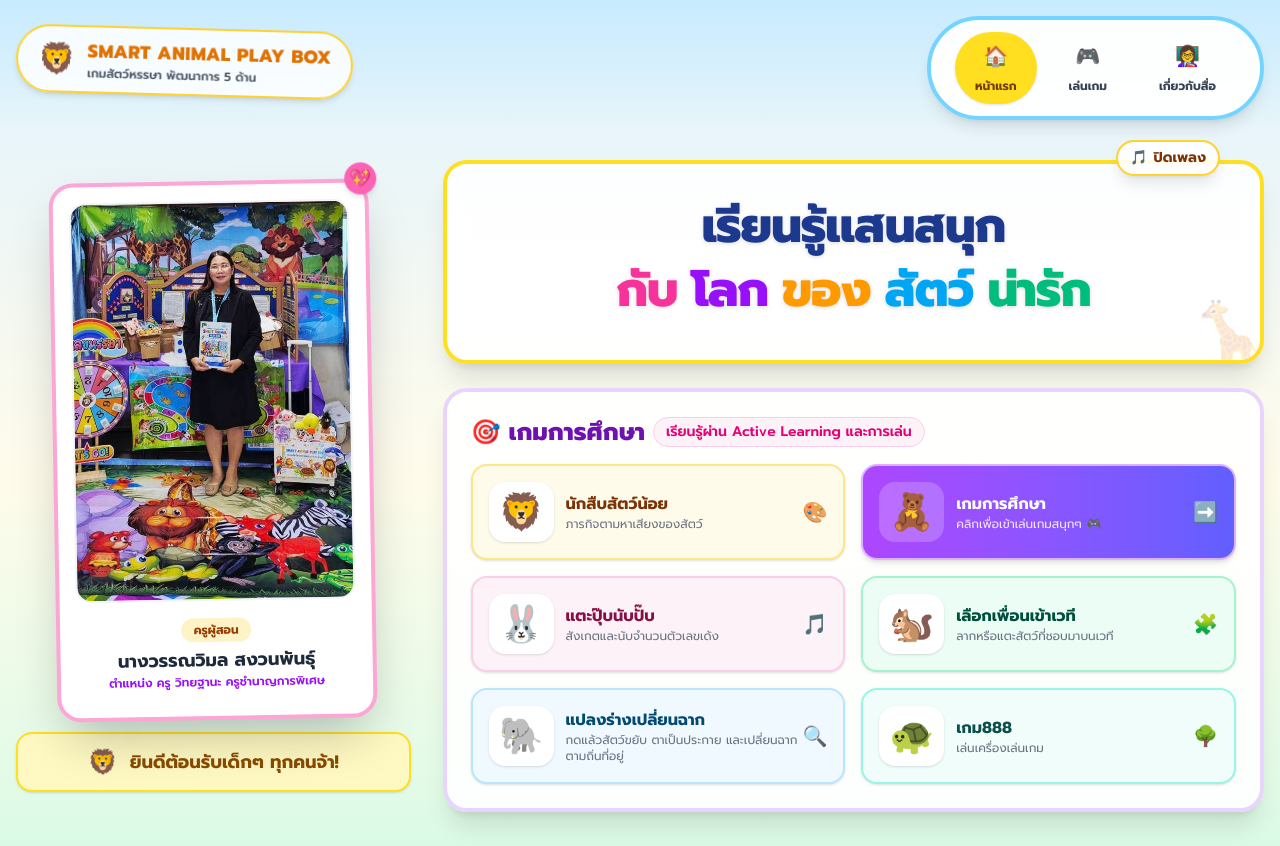
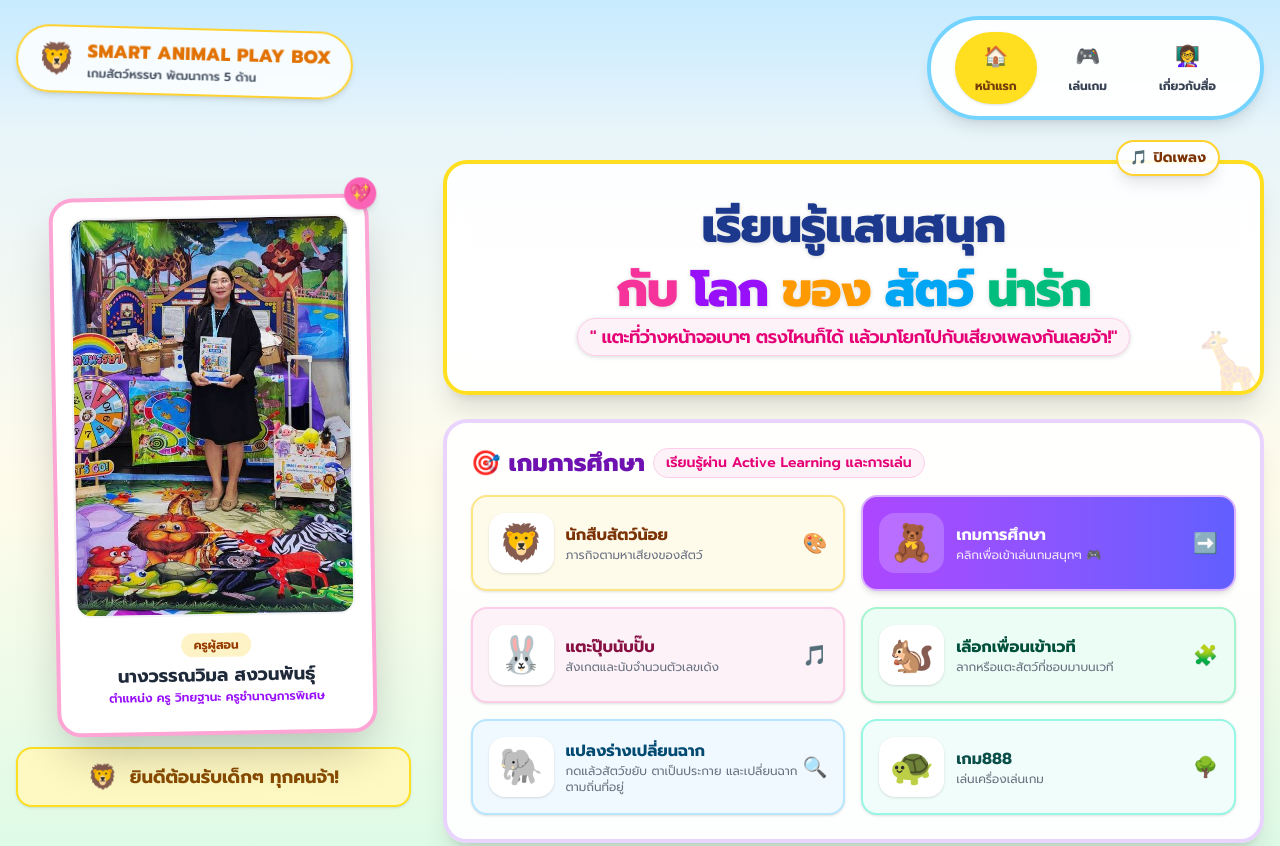
Before and after one commit to witthayathisa-cai/my-first-game, a plain HTML site: page index.html in a window 1280 px wide. Shown: the top 846 px of the page. Drawn offline with nearby package versions, Linux system fonts and the light colour scheme.

Commit message:
Update index.html

```diff
--- a/index.html
+++ b/index.html
@@ -109,6 +109,9 @@
                             <span class="text-sky-500">สัตว์</span>
                             <span class="text-emerald-500">น่ารัก</span>
                         </span>
+                    </h1>
+                    <h1 class="text-sm md:text-2xl font-black tracking-tight drop-shadow-sm leading-tight">
+                        <span class="text-lg font-semibold text-pink-600 bg-pink-50 px-3 py-1 rounded-full border border-pink-200">" แตะที่ว่างหน้าจอเบาๆ ตรงไหนก็ได้ แล้วมาโยกไปกับเสียงเพลงกันเลยจ้า!"</span>
                     </h1>
                 </div>
             </div>
```
